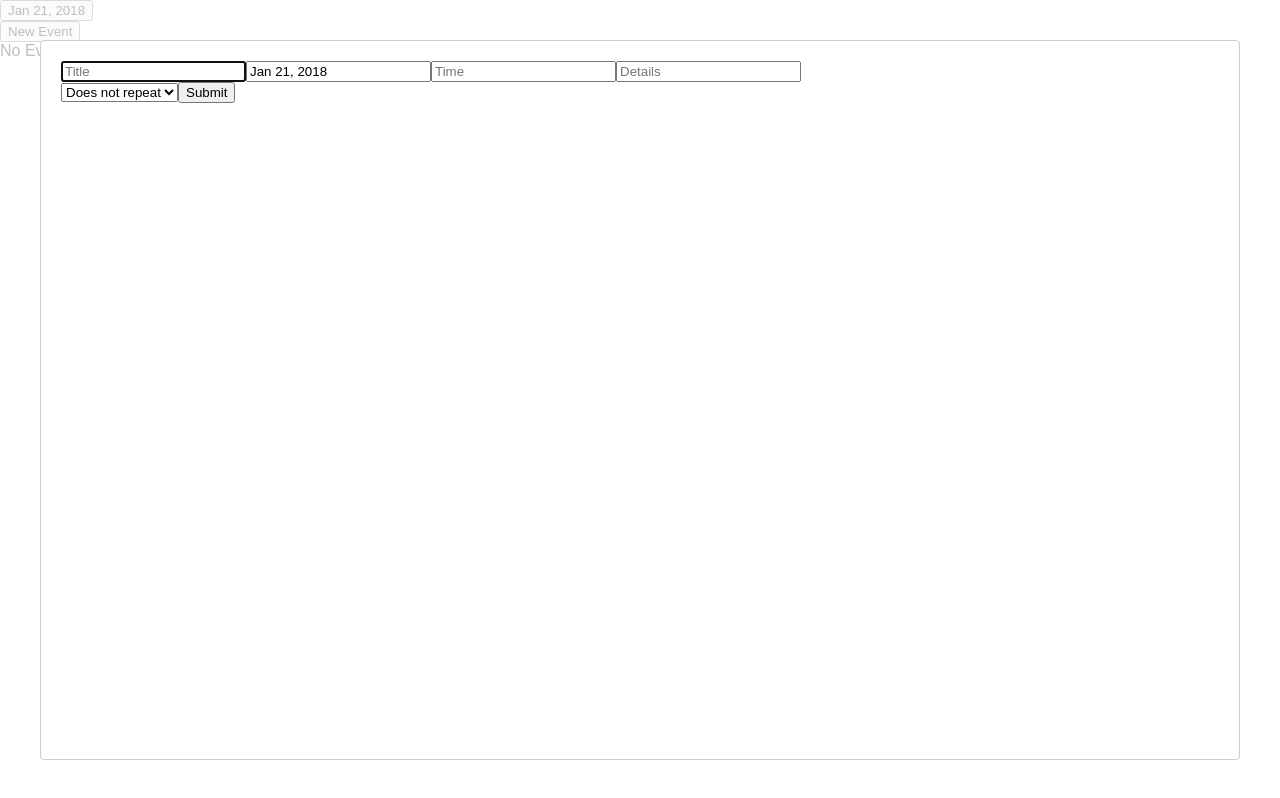
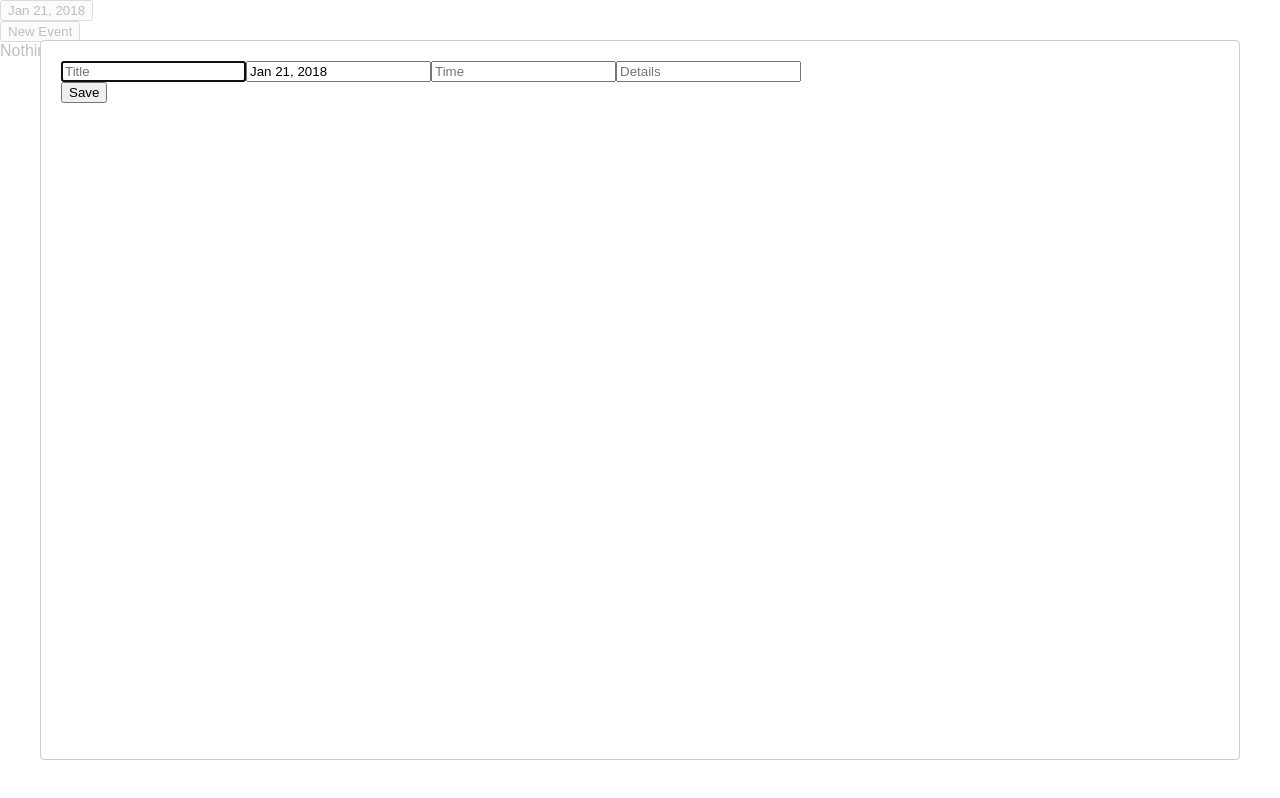
Before and after one commit to sequoian/calendar, a React (Create React App) app in the folder client/: page / in a window 1280 px wide. Both pictures are taken after a click on the button "New Event". Built offline with nearby package versions, Linux system fonts and the light colour scheme.

Commit message:
simplified form for now

```diff
--- a/client/src/components/EventForm.js
+++ b/client/src/components/EventForm.js
@@ -1,18 +1,18 @@
 import React, {Component} from 'react'
 import {connect} from 'react-redux'
 import moment from 'moment'
-import {addEvent, editEvent} from '../actions'
+import {addEvent, editEvent, closeEditor} from '../actions'
 import BasicOptions from './BasicOptions'
-import {
-  Repeats,
-  ShowMore,
-  Frequency,
-  DaysOfWeek,
-  EndNever,
-  EndOn,
-  EndAfter,
-  EndOptions
-} from './RepeatOptions'
+// import {
+//   Repeats,
+//   ShowMore,
+//   Frequency,
+//   DaysOfWeek,
+//   EndNever,
+//   EndOn,
+//   EndAfter,
+//   EndOptions
+// } from './RepeatOptions'
 
 class EventForm extends Component {
   constructor(props) {
@@ -84,10 +84,6 @@ class EventForm extends Component {
     })
   }
 
-  formatInt() {
-    // placeholder
-  }
-
   submit(e) {
     e.preventDefault()
     const {dispatch} = this.props
@@ -98,6 +94,7 @@ class EventForm extends Component {
     else {
       dispatch(addEvent(event))
     }
+    dispatch(closeEditor())
   }
 
   render() {
@@ -115,7 +112,8 @@ class EventForm extends Component {
           }}
           onBlurTime={this.formatTime}
         />
-        <Repeats
+
+        {/* <Repeats
           repeats={state.repeats}
           onChange={this.handleChange}
         />
@@ -161,8 +159,9 @@ class EventForm extends Component {
             />
           </EndOptions>
         </div>
-        : null}
-        <button>Submit</button>
+        : null} */}
+
+        <button>Save</button>
       </form>
     )
   }
--- a/client/src/components/EventList.js
+++ b/client/src/components/EventList.js
@@ -6,7 +6,7 @@ import moment from 'moment'
 
 const EventList = ({events, onEventClick}) => {
   if (events.length < 1) return (
-    <div>No Events Scheduled</div>
+    <div>Nothing Scheduled</div>
   )
   return (
     <div>
```
